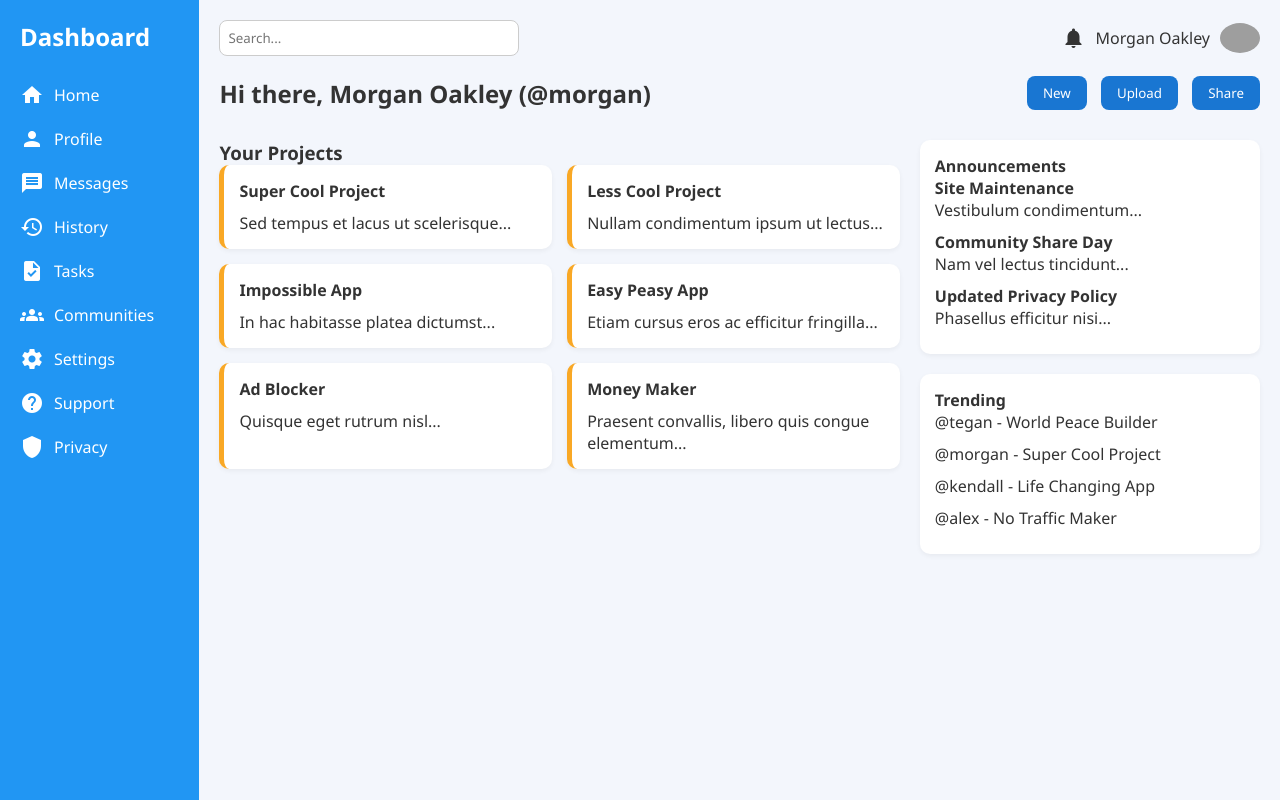
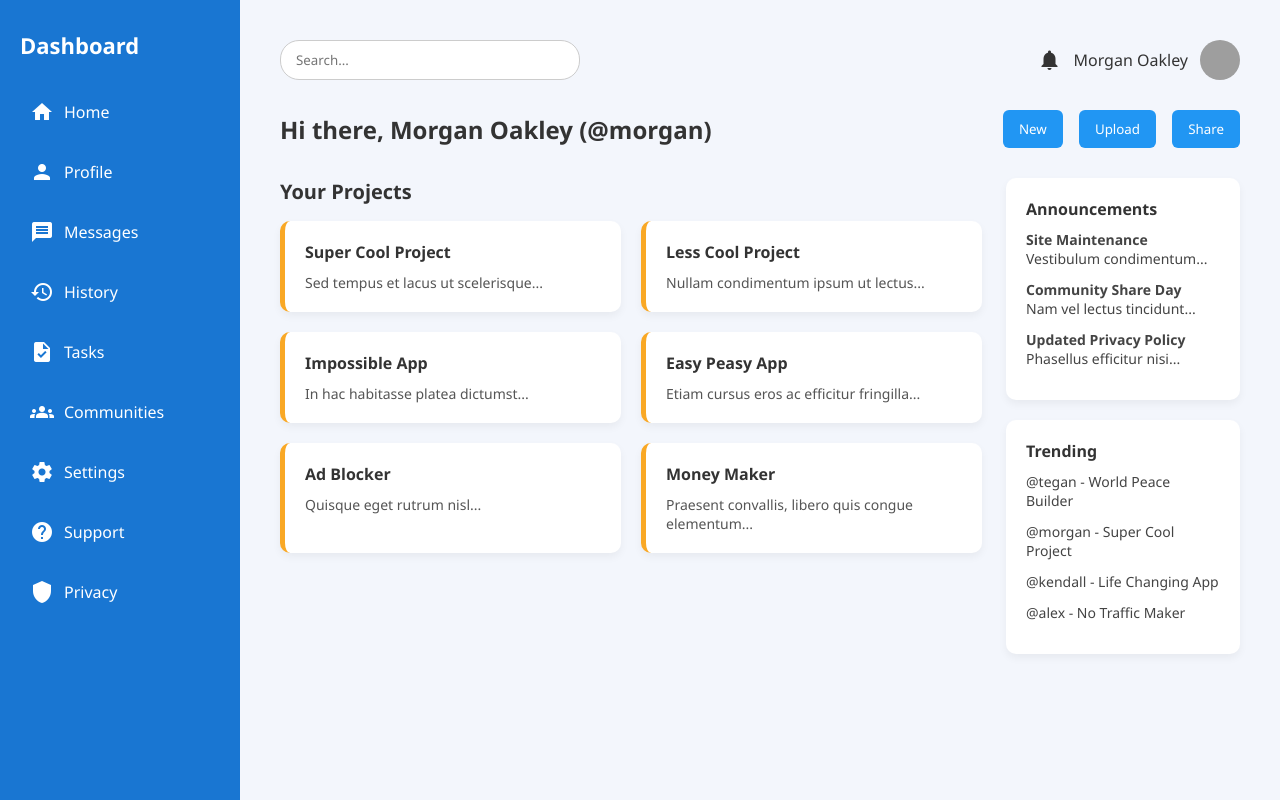
Before and after one commit to sohadutt/dashboard, a plain HTML site: page index.html in a window 1280 px wide. Drawn offline with Linux system fonts and the light colour scheme; grey boxes are pictures that could not be loaded.

Commit message:
some fixes

```diff
--- a/styles.css
+++ b/styles.css
@@ -8,45 +8,61 @@
 body {
   background: #f3f6fc;
   color: #333;
+  min-height: 100vh;
+  display: flex;
 }
 
 .dashboard {
   display: flex;
+  width: 100%;
 }
 
 .sidebar {
   width: 240px;
-  background-color: #2196f3;
+  background-color: #1976d2;
   color: white;
-  padding: 20px;
+  padding: 30px 20px;
+  display: flex;
+  flex-direction: column;
   height: 100vh;
+  position: fixed;
+  left: 0;
+  top: 0;
 }
 
 .sidebar h2 {
-  margin-bottom: 20px;
+  margin-bottom: 30px;
+  font-size: 22px;
 }
 
 .sidebar nav ul {
   list-style: none;
+  display: flex;
+  flex-direction: column;
+  gap: 16px;
 }
 
 .sidebar nav ul li {
-  padding: 10px 0;
   display: flex;
   align-items: center;
   gap: 10px;
+  padding: 10px;
+  border-radius: 6px;
   cursor: pointer;
+  transition: background 0.3s;
 }
 
 .sidebar nav ul li:hover {
-  background: rgba(255, 255, 255, 0.1);
-  padding-left: 15px;
-  transition: 0.3s;
+  background-color: rgba(255, 255, 255, 0.15);
 }
 
 .main {
-  flex-grow: 1;
-  padding: 20px;
+  margin-left: 240px;
+  flex: 1;
+  padding: 40px;
+  display: flex;
+  flex-direction: column;
+  gap: 30px;
 }
 
 .top-nav {
@@ -56,38 +72,40 @@ body {
 }
 
 .top-nav input {
-  padding: 8px;
   width: 300px;
-  border-radius: 8px;
+  padding: 10px 15px;
   border: 1px solid #ccc;
+  border-radius: 19px;
 }
 
 .user-profile {
   display: flex;
   align-items: center;
-  gap: 10px;
+  gap: 12px;
 }
 
 .user-profile img {
   width: 40px;
+  height: 40px;
   border-radius: 50%;
 }
 
 .actions {
-  margin-top: 20px;
   display: flex;
   justify-content: space-between;
   align-items: center;
 }
 
 .action-buttons button {
-  margin-left: 10px;
-  padding: 8px 16px;
-  background: #1976d2;
+  padding: 10px 16px;
+  margin-left: 12px;
+  background: #2196f3;
   color: white;
   border: none;
-  border-radius: 8px;
+  border-radius: 6px;
+  font-weight: 500;
   cursor: pointer;
+  transition: background 0.3s;
 }
 
 .action-buttons button:hover {
@@ -96,35 +114,61 @@ body {
 
 .content-grid {
   display: grid;
-  grid-template-columns: 2fr 1fr;
-  margin-top: 30px;
+  grid-template-columns: 3fr 1fr;
+  gap: 24px;
+}
+
+.projects h3 {
+  margin-bottom: 16px;
+  font-size: 20px;
+}
+
+.cards {
+  display: grid;
+  grid-template-columns: repeat(auto-fill, minmax(280px, 1fr));
   gap: 20px;
 }
 
-.projects .cards {
-  display: grid;
-  grid-template-columns: 1fr 1fr;
-  gap: 15px;
+.card {
+  background: #fff;
+  border-left: 5px solid #f9a825;
+  border-radius: 10px;
+  padding: 20px;
+  box-shadow: 0 4px 8px rgba(0,0,0,0.05);
+  transition: transform 0.2s ease;
 }
 
-.card {
-  background: white;
-  border-left: 5px solid #f9a825;
-  padding: 15px;
-  border-radius: 10px;
-  box-shadow: 0 2px 5px rgba(0,0,0,0.05);
+.card:hover {
+  transform: translateY(-4px);
 }
 
 .card h4 {
   margin-bottom: 10px;
+  font-size: 16px;
+  font-weight: bold;
 }
 
-.sidebar-widgets .widget {
+.card p {
+  font-size: 14px;
+  color: #555;
+}
+
+.sidebar-widgets {
+  display: flex;
+  flex-direction: column;
+  gap: 20px;
+}
+
+.widget {
   background: white;
-  padding: 15px;
-  margin-bottom: 20px;
+  padding: 20px;
   border-radius: 10px;
-  box-shadow: 0 2px 5px rgba(0,0,0,0.05);
+  box-shadow: 0 4px 8px rgba(0,0,0,0.05);
+}
+
+.widget h4 {
+  margin-bottom: 10px;
+  font-size: 16px;
 }
 
 .widget ul {
@@ -133,5 +177,7 @@ body {
 }
 
 .widget li {
-  margin-bottom: 10px;
+  margin-bottom: 12px;
+  font-size: 14px;
+  color: #444;
 }
```
